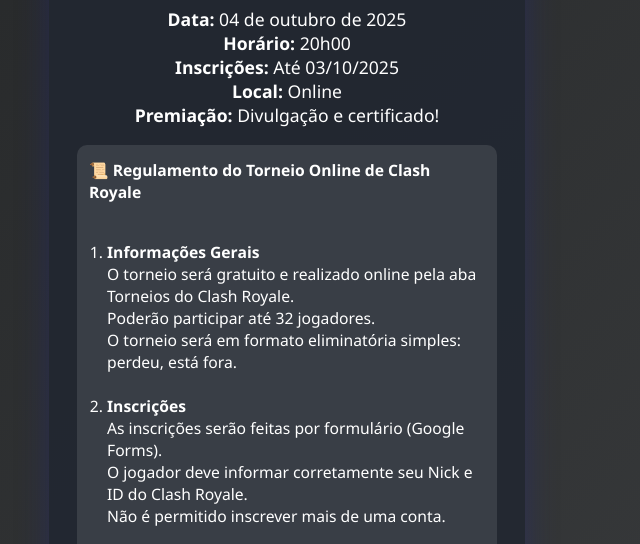
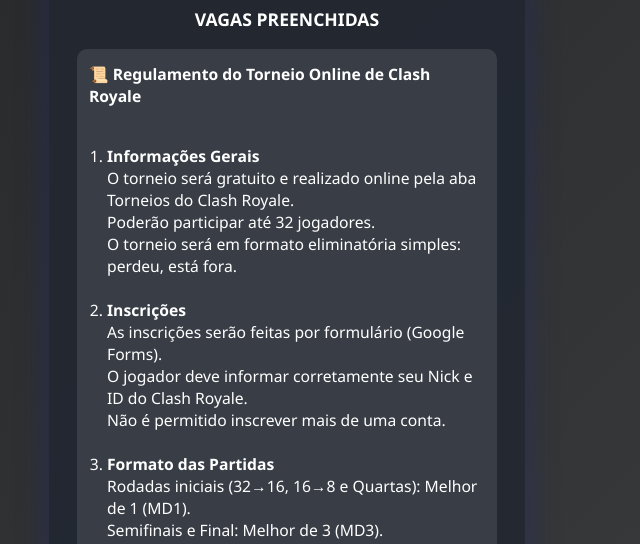
Before and after one commit to bruno-pacheco21/torneios, a plain HTML site: page index.html in a window 1280 px wide. Shown: the part 237-781 px from the top of the page, without its empty margins (353-993 px from the left). Drawn offline with Linux system fonts and the light colour scheme.

Commit message:
Update index.html

```diff
--- a/index.html
+++ b/index.html
@@ -3,7 +3,7 @@
 <head>
     <meta charset="UTF-8">
     <meta name="viewport" content="width=device-width, initial-scale=1.0">
-    <title>Torneio Clash Royale</title>
+    <title>INSCRIÇÕES ENCERRADAS</title>
     <style>
         body {
             font-family: 'Segoe UI', Arial, sans-serif;
@@ -72,11 +72,7 @@
         <img src="https://files.tecnoblog.net/wp-content/uploads/2019/07/Clash-Royale-Novo.jpg" alt="Clash Royale Logo">
         <h1>Torneio Clash Royale</h1>
         <div class="info">
-            <strong>Data:</strong> 04 de outubro de 2025<br>
-            <strong>Horário:</strong> 20h00<br>
-            <strong>Inscrições:</strong> Até 03/10/2025 <br>
-            <strong>Local:</strong> Online<br>
-            <strong>Premiação:</strong> Divulgação e certificado!
+            <strong>VAGAS PREENCHIDAS</strong>
         </div>
         <div class="regulamento">
             <strong>📜 Regulamento do Torneio Online de Clash Royale</strong><br><br>
@@ -123,4 +119,5 @@
         <button class="btn-inscricao" onclick="window.open('https://chat.whatsapp.com/L2jMlrPXBqbE9X2v1LbU1L')">Grupo WhatsApp</button>
     </div>
 </body>
+
 </html>
```
